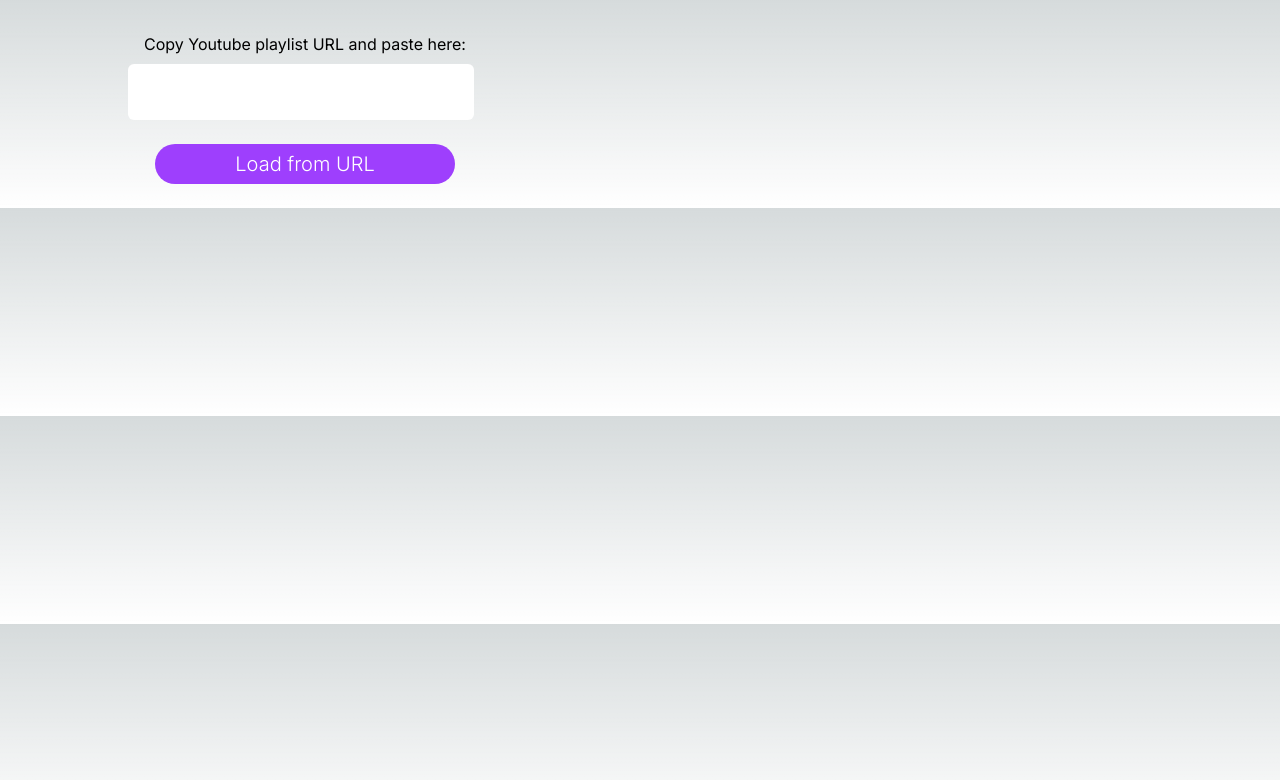
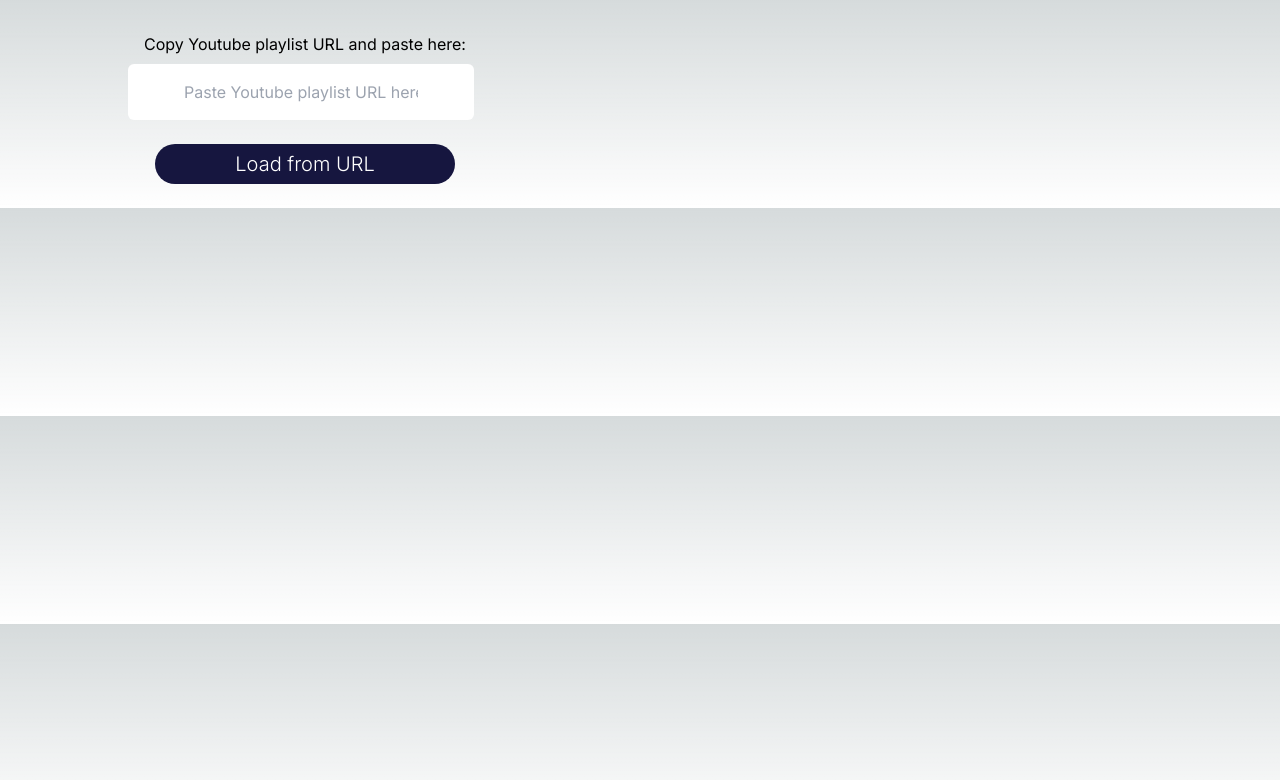
Before and after one commit to Njoe00/Youtube-PlayList-To-Spotify-Converter, a Next.js app: page /youtubeplaylist in a window 1280 px wide. Both pictures are taken after a click on the button "Click Here". Shown: the top 780 px of the page. Built offline with nearby package versions, Linux system fonts and the light colour scheme; a web font is replaced by a local one.

Commit message:
adding condtionally rendering for when input form is filled to change colour of button

```diff
--- a/src/app/youtubeplaylist/page.tsx
+++ b/src/app/youtubeplaylist/page.tsx
@@ -18,6 +18,7 @@ export default function YoutubePlaylistTitles({
 }) {
   const YOUTUBE_API = "AIzaSyDPz_HnRfsgRz708I_83usC0VHIdlVMW9k";
   const [toggleButton, setToggleButton] = useState(false);
+  const [inputValue, setInputValue] = useState("");
 
   const fetchPlaylist = async () => {
     const response: any = await axios
@@ -41,6 +42,10 @@ export default function YoutubePlaylistTitles({
     await searchSpotifyTracks(playlist);
   };
 
+  const handleInputChange = (e: string) => {
+    urlSpitter(e.target.value);
+    setInputValue(e.target.value);
+  };
   const urlSpitter = (e: string) => {
     const breakpoint = /\list=/;
     const splitUrl = e.split(breakpoint);
@@ -60,10 +65,14 @@ export default function YoutubePlaylistTitles({
             <input
               className="p-4 px-14 mt-2 mr-2 rounded-md"
               type="text"
-              onChange={(e) => urlSpitter(e.target.value)}
+              onChange={handleInputChange}
+              placeholder="Paste Youtube playlist URL here"
+              value={inputValue}
             />
             <button
-              className="m-6 text-xl text-white bg-primary-color w-[300px] h-[40px] font-light rounded-full hover:bg-black ease-in-out flex-row text-center"
+              className={`m-6 text-xl text-white w-[300px] h-[40px] font-light rounded-full ease-in-out flex-row text-center ${
+                inputValue ? "bg-primary-color" : "bg-main-text-color"
+              }`}
               onClick={handleClick}
             >
               Load from URL
```
